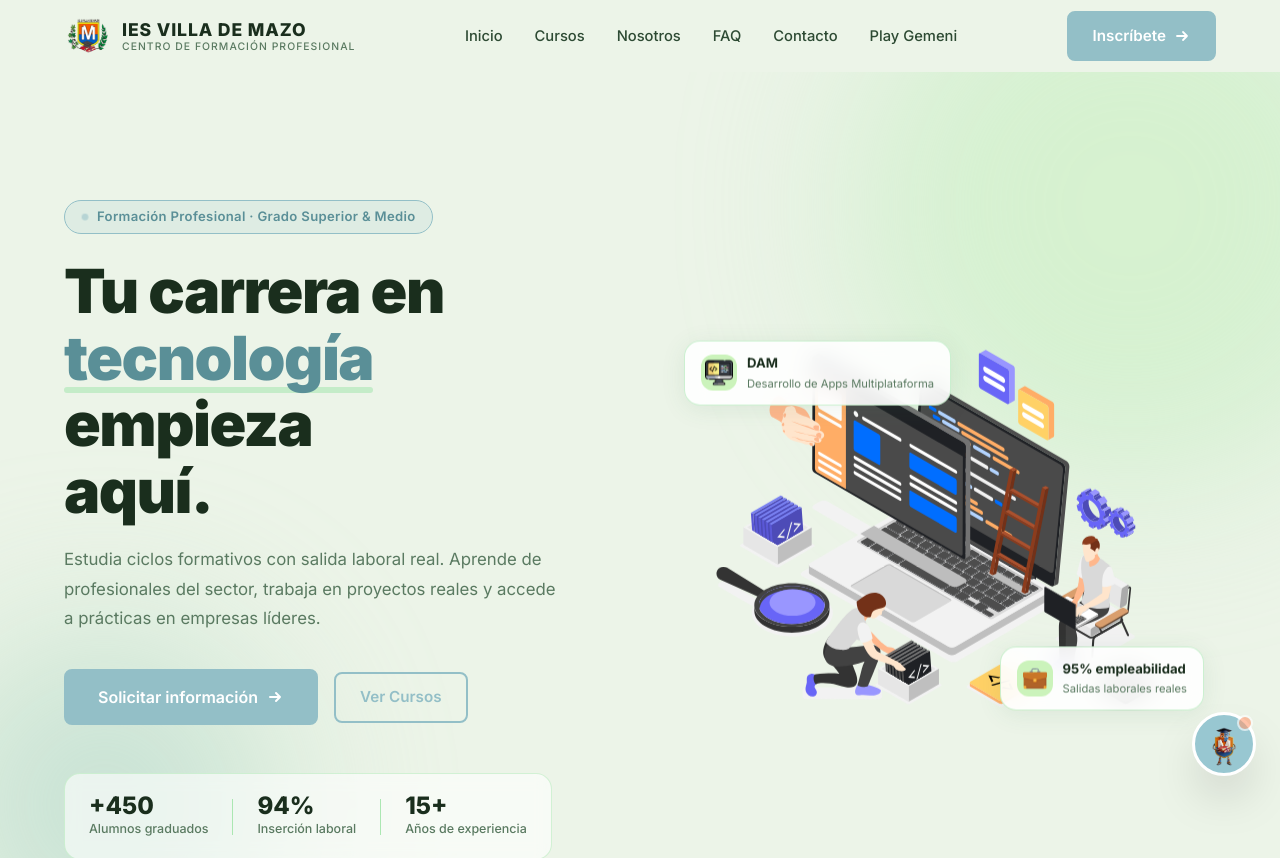
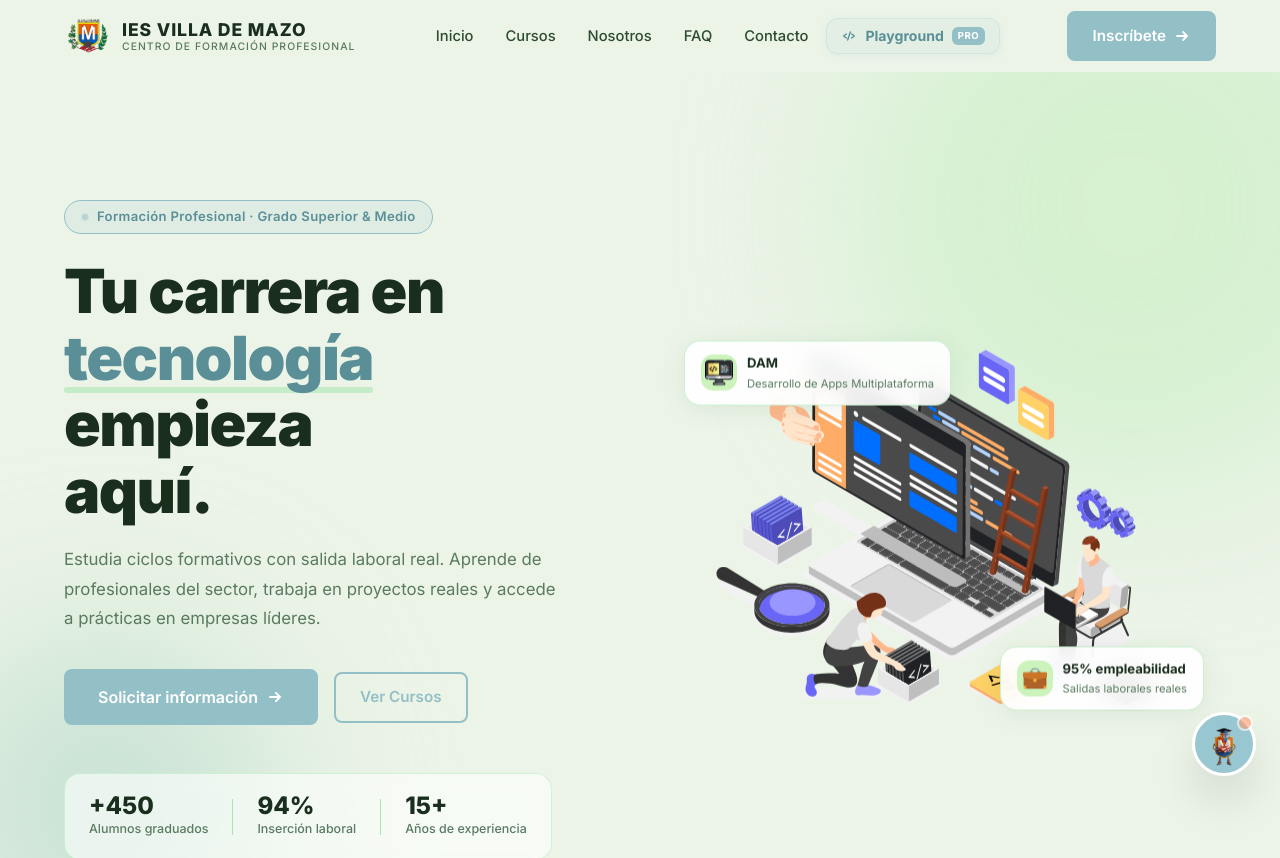
Before and after one commit to KevinRamirez1302/Front-mazo, a React (Vite) app: page / in a window 1280 px wide. Shown: the top 858 px of the page. Built offline with nearby package versions, Linux system fonts and the light colour scheme.

Commit message:
fix-button-playground

```diff
--- a/src/components/Navbar.tsx
+++ b/src/components/Navbar.tsx
@@ -69,11 +69,18 @@ export default function Navbar() {
           ))}
           <Link
             to="/play"
-            className="text-[0.92rem] font-medium text-fp-body px-3.5 py-1.5 rounded-md
-              bg-transparent border-0 cursor-pointer
-              hover:text-accent-deep hover:bg-accent/10 transition-colors duration-200"
+            className="group flex items-center gap-2 text-[0.88rem] font-bold text-accent-deep px-3.5 py-1.5 rounded-xl
+              bg-accent/10 border border-accent/20 cursor-pointer shadow-[0_2px_8px_rgba(147,191,199,0.15)]
+              hover:bg-accent hover:text-white hover:border-accent hover:-translate-y-0.5
+              transition-all duration-300"
           >
-            Play Gemeni
+            <svg width="16" height="16" viewBox="0 0 24 24" fill="none" className="group-hover:animate-pulse">
+              <path d="M8 9l-4 3 4 3M16 9l4 3-4 3M14 6l-4 12" stroke="currentColor" strokeWidth="2" strokeLinecap="round" strokeLinejoin="round"/>
+            </svg>
+            Playground
+            <span className="text-[0.6rem] bg-accent text-white px-1.5 py-0.5 rounded-md uppercase tracking-wider group-hover:bg-white group-hover:text-accent-deep transition-colors">
+              Pro
+            </span>
           </Link>
         </nav>
 
@@ -128,11 +135,19 @@ export default function Navbar() {
           <Link
             to="/play"
             onClick={close}
-            className="text-[1rem] font-medium text-fp-body px-3 py-2.5 rounded-lg
-              bg-transparent border-0 cursor-pointer w-full text-left
-              hover:bg-accent/15 hover:text-accent-deep transition-colors duration-200"
+            className="group flex items-center justify-between text-[1rem] font-bold text-accent-deep px-4 py-3 mt-2 rounded-xl
+              bg-accent/10 border border-accent/20 cursor-pointer shadow-sm w-full
+              hover:bg-accent hover:text-white transition-all duration-300"
           >
-            Play Gemeni
+            <div className="flex items-center gap-2.5">
+              <svg width="18" height="18" viewBox="0 0 24 24" fill="none">
+                <path d="M8 9l-4 3 4 3M16 9l4 3-4 3M14 6l-4 12" stroke="currentColor" strokeWidth="2" strokeLinecap="round" strokeLinejoin="round"/>
+              </svg>
+              Playground
+            </div>
+            <span className="text-[0.65rem] bg-accent text-white px-2 py-0.5 rounded-md uppercase tracking-wider group-hover:bg-white group-hover:text-accent transition-colors">
+              Pro
+            </span>
           </Link>
           <button
             onClick={() => goTo('formulario')}
```
